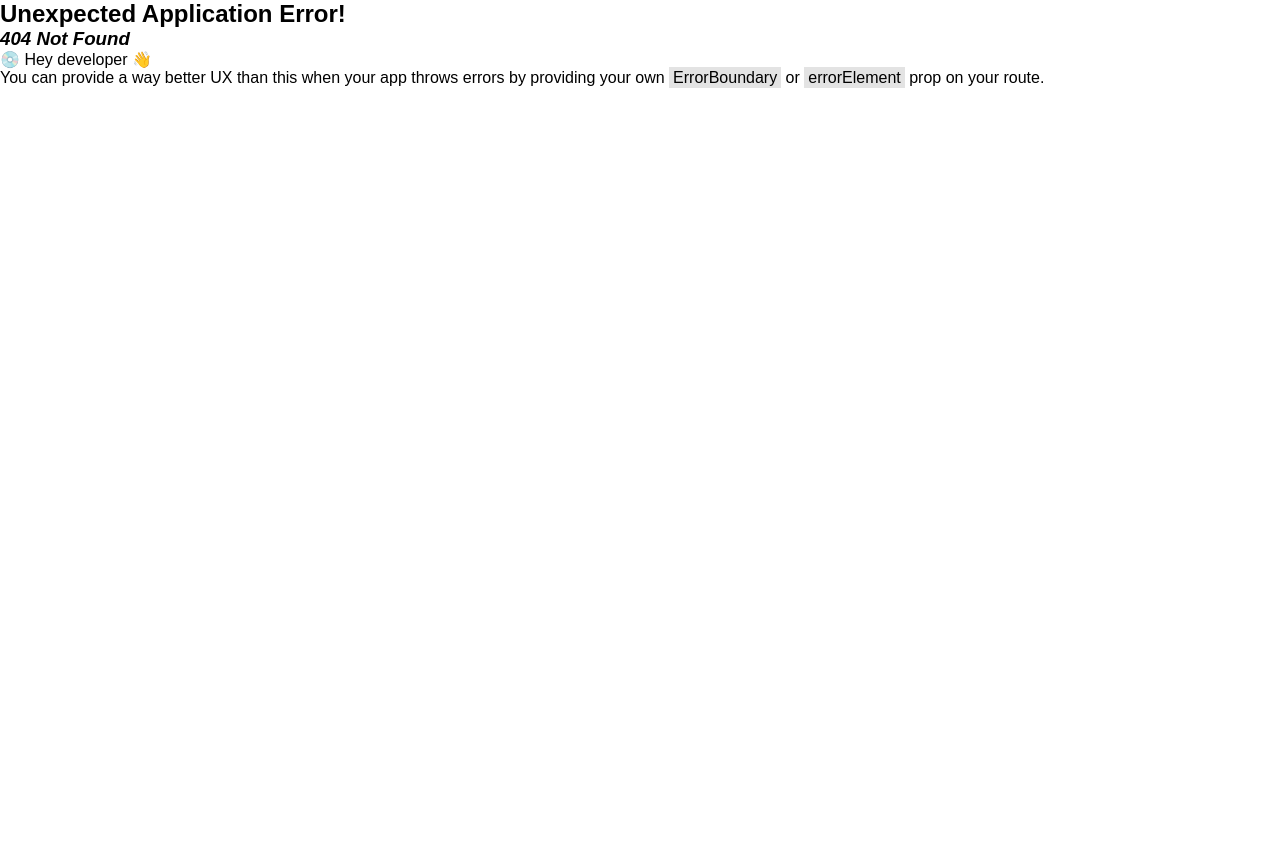
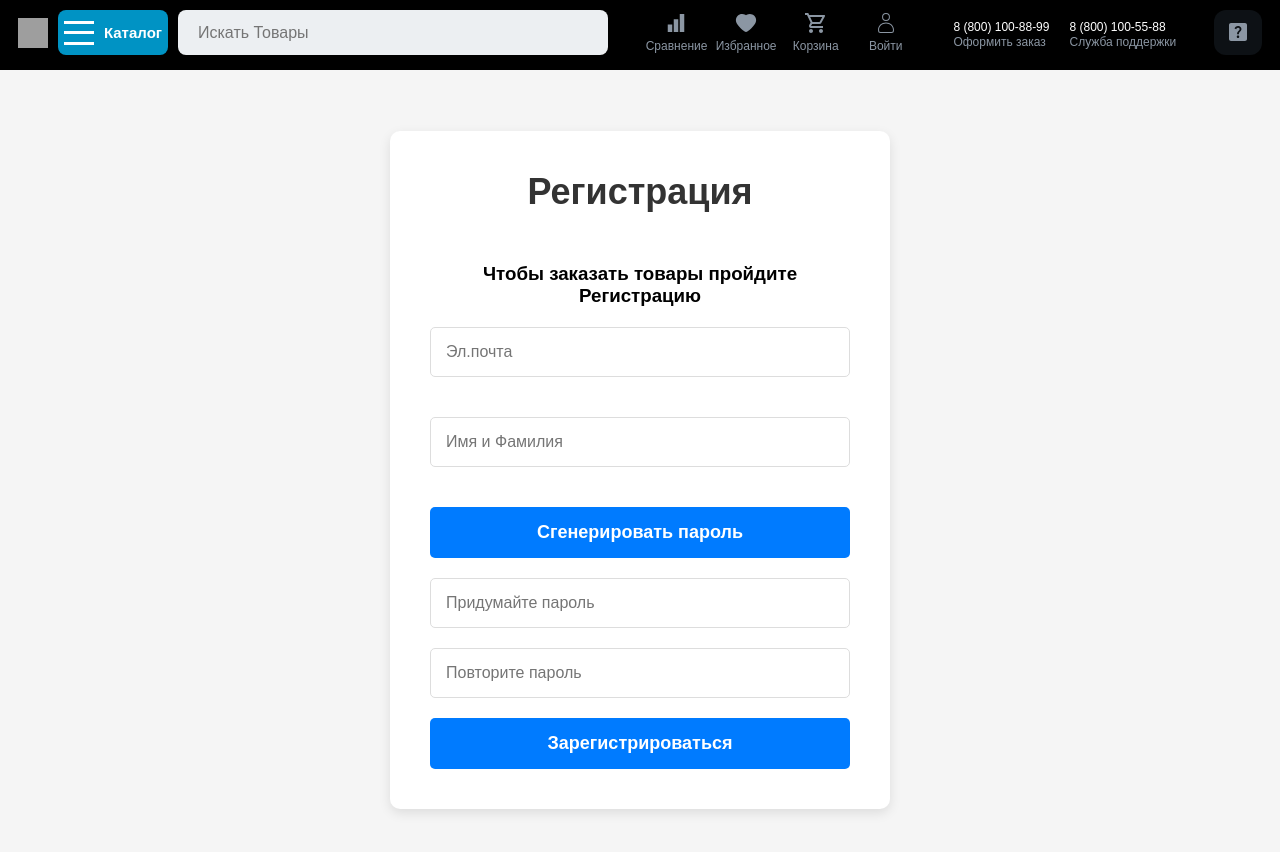
Before and after one commit to edilmazhitov/Technopark, a React (Vite) app: page /register in a window 1280 px wide. Before the commit this address had no page. Shown: the top 852 px of the page. Before the commit the page ends 800 px from the top, so only its background shows below. Built offline with nearby package versions, Linux system fonts and the light colour scheme; grey boxes are pictures that could not be loaded.

Commit message:
Register system 100%

```diff
--- a/db.json
+++ b/db.json
@@ -5,6 +5,20 @@
       "email": "maksat@gmail.ru",
       "login": "Max Birimkukov",
       "password": "SeniorFront-End_Devoper1!",
+      "balance": 0
+    },
+    {
+      "email": "zusupovaerkinai@gmail.com",
+      "password": "$2a$10$s9bv1N1eUpmHy0vEFJuTfuyA333n0oMk0eGUjfdfDFfZGhFZEpkvq",
+      "id": 2,
+      "login": "Эдил Мажитов",
+      "balance": 0
+    },
+    {
+      "email": "zusupovaerkinaai@gmail.com",
+      "password": "$2a$10$BZVld.GQcsF/fflXmeNyFeOxwPJJXxPY3B82AjTkRSxKVa0R35FOi",
+      "id": 3,
+      "login": "Эдил Мажитов",
       "balance": 0
     }
   ],
--- a/package.json
+++ b/package.json
@@ -20,7 +20,7 @@
     "json-server-auth": "^2.1.0",
     "react": "^18.2.0",
     "react-dom": "^18.2.0",
-    "react-hook-form": "^7.53.1",
+    "react-hook-form": "^7.53.2",
     "react-icons": "^5.3.0",
     "react-redux": "^9.1.2",
     "react-router-dom": "^6.27.0",
--- a/src/main.jsx
+++ b/src/main.jsx
@@ -1,10 +1,10 @@
 import { createRoot } from 'react-dom/client'
 import App from './App.jsx'
 import {Provider} from "react-redux";
-// import {store} from "./store/store.js";
+import {store} from "./store/store.js";
 
 createRoot(document.getElementById('root')).render(
-    // <Provider store={store}>
+    <Provider store={store}>
         <App/>
-    // </Provider>
+    </Provider>
 )
--- a/src/pages/Register/Register.jsx
+++ b/src/pages/Register/Register.jsx
@@ -1,151 +1,158 @@
-// import  { useState, useEffect } from 'react';
-// import './Register.scss';
-// import { useForm } from "react-hook-form";
-// import { useDispatch, useSelector } from "react-redux";
-// import { registerUser } from "../../store/reducers/user";
-//
-// const Register = () => {
-//
-//     const [userId, setUserId] = useState(1);
-//     const { register, handleSubmit, formState: { errors }, reset, watch } = useForm({ mode: "onBlur" });
-//     const dispatch = useDispatch();
-//     const { status, error } = useSelector(state => state.user);
-//
-//     const submitForm = (data) => {
-//         const { confirmPassword, ...other } = data;
-//
-//         const newUserId = userId;
-//         const newUser = {
-//             id: newUserId,
-//             email: other.email,
-//             login: other.name,
-//             password: other.password,
-//             balance: 0
-//         };
-//
-//         dispatch(registerUser(newUser));
-//         setUserId(userId + 1);
-//     };
-//
-//     useEffect(() => {
-//         if (status === 'success') {
-//             reset();
-//         }
-//     }, [status, reset]);
-//
-//     useEffect(() => {
-//         if (status === 'error') {
-//             console.log("Ошибка регистрации:", error);
-//         }
-//     }, [status, error]);
-//
-//     return (
-//         <section className='register'>
-//             <div className="container">
-//                 <form id="register-form" className="register__form" onSubmit={handleSubmit(submitForm)}>
-//                     <h1 className='register__title'>Регистрация</h1>
-//
-//                     <h3 className='register__subtitle'>Чтобы заказать товары пройдите Регистрацию</h3>
-//
-//                     <input
-//                         {...register('email', {
-//                             required: {
-//                                 message: 'Эл. почта обязательна',
-//                                 value: true
-//                             },
-//                             minLength: {
-//                                 message: 'Минимум 10 символов',
-//                                 value: 10
-//                             },
-//                             pattern: {
-//                                 message: 'Неправильный формат email',
-//                                 value: /^[^ ]+@[^ ]+\.[a-z]{2,5}$/
-//                             }
-//                         })}
-//                         placeholder='Эл.почта'
-//                         type="email"
-//                         autoComplete='email'
-//                     />
-//                     <p className='register__error'>
-//                         {errors.email && errors.email?.message}
-//                     </p>
-//
-//                     <input
-//                         {...register('name', {
-//                             required: {
-//                                 message: 'Имя и фамилия обязательны',
-//                                 value: true
-//                             },
-//                             minLength: {
-//                                 value: 3,
-//                                 message: "Минимум 3 символа"
-//                             },
-//                             pattern: {
-//                                 value: /^[A-Za-zА-Яа-яЁё]+(?:\s+[A-Za-zА-Яа-яЁё]+)+$/,
-//                                 message: "Имя и фамилия должны состоять из букв и хотя бы из двух слов"
-//                             }
-//                         })}
-//                         placeholder='Имя и Фамилия'
-//                         type="text"
-//                         autoComplete='name'
-//                     />
-//                     <p className='register__error'>
-//                         {errors.name && errors.name?.message}
-//                     </p>
-//
-//                     <button type="button" className='register__btn'>Сгенерировать пароль</button>
-//
-//                     <div className='register__block'>
-//                         <input
-//                             {...register('password', {
-//                                 required: {
-//                                     message: "Пароль обязателен",
-//                                     value: true
-//                                 },
-//                                 pattern: {
-//                                     value: /(?=.*[0-9])(?=.*[a-z])(?=.*[A-Z])[0-9a-zA-Z!@#$%^&*]{8,}/g,
-//                                     message: 'Пароль должен содержать минимум 8 символов, заглавную букву, число!'
-//                                 }
-//                             })}
-//                             placeholder='Придумайте пароль'
-//                             type={'password'}
-//                             autoComplete="new-password"
-//                         />
-//                         <p className='register__error'>
-//                             {errors.password && errors.password?.message}
-//                         </p>
-//                     </div>
-//
-//                     <div className='register__block'>
-//                         <input
-//                             {...register('confirmPassword', {
-//                                 required: {
-//                                     message: "Подтвердите пароль",
-//                                     value: true
-//                                 },
-//                                 validate: {
-//                                     matchesPreviousPassword: value =>
-//                                         value === watch('password') || "Пароли не совпадают"
-//                                 }
-//                             })}
-//                             placeholder='Повторите пароль'
-//                             type='password'
-//                             autoComplete="new-password"
-//                         />
-//                         <p className='register__error'>
-//                             {errors.confirmPassword && errors.confirmPassword?.message}
-//                         </p>
-//                     </div>
-//
-//                     <button type="submit" disabled={status === 'loading'}>Зарегистрироваться</button>
-//
-//                     {status === 'error' && <p className="register__error">Ошибка при регистрации</p>}
-//                 </form>
-//             </div>
-//         </section>
-//
-//
-//     );
-// };
-//
-// export default Register;
+import { useState, useEffect } from 'react';
+import './Register.scss';
+import { useForm } from "react-hook-form";
+import { useDispatch, useSelector } from "react-redux";
+import { registerUser } from "../../store/reducers/user.js";
+
+const Register = () => {
+    const [userId, setUserId] = useState(1);
+    const { register, handleSubmit, formState: { errors }, reset, watch, trigger, getValues } = useForm({ mode: "onBlur" });
+    const dispatch = useDispatch();
+    const { status, error } = useSelector(state => state.user);
+
+    const submitForm = (data) => {
+        const { email, name, password } = data;
+
+        const newUserId = userId;
+        const newUser = {
+            id: newUserId,
+            email: email,
+            login: name,
+            password: password,
+            balance: 0
+        };
+
+        dispatch(registerUser(newUser));
+        setUserId(userId + 1);
+    };
+
+
+    useEffect(() => {
+        if (status === 'success') {
+            reset();
+        }
+    }, [status, reset]);
+
+    useEffect(() => {
+        if (status === 'error') {
+            console.log("Ошибка регистрации:", error);
+        }
+    }, [status, error]);
+
+    useEffect(() => {
+        const subscription = watch((_, { name }) => {
+            if (name === 'password') {
+                trigger('confirmPassword');
+            }
+        });
+
+        return () => subscription.unsubscribe();
+    }, [watch, trigger]);
+
+    return (
+        <section className='register'>
+            <div className="container">
+                <form id="register-form" className="register__form" onSubmit={handleSubmit(submitForm)}>
+                    <h1 className='register__title'>Регистрация</h1>
+                    <h3 className='register__subtitle'>Чтобы заказать товары пройдите Регистрацию</h3>
+
+                    <input
+                        {...register('email', {
+                            required: {
+                                message: 'Эл. почта обязательна',
+                                value: true
+                            },
+                            minLength: {
+                                message: 'Минимум 10 символов',
+                                value: 10
+                            },
+                            pattern: {
+                                message: 'Неправильный формат email',
+                                value: /^[^ ]+@[^ ]+\.[a-z]{2,5}$/
+                            }
+                        })}
+                        placeholder='Эл.почта'
+                        type="email"
+                        autoComplete='email'
+                    />
+                    <p className='register__error'>
+                        {errors.email && errors.email?.message}
+                    </p>
+
+                    <input
+                        {...register('name', {
+                            required: {
+                                message: 'Имя и фамилия обязательны',
+                                value: true
+                            },
+                            minLength: {
+                                value: 3,
+                                message: "Минимум 3 символа"
+                            },
+                            pattern: {
+                                value: /^[A-Za-zА-Яа-яЁё]+(?:\s+[A-Za-zА-Яа-яЁё]+)+$/,
+                                message: "Имя и фамилия должны состоять из букв и хотя бы из двух слов"
+                            }
+                        })}
+                        placeholder='Имя и Фамилия'
+                        type="text"
+                        autoComplete='name'
+                    />
+                    <p className='register__error'>
+                        {errors.name && errors.name?.message}
+                    </p>
+
+                    <button type="button" className='register__btn'>Сгенерировать пароль</button>
+
+                    <div className='register__block'>
+                        <input
+                            {...register('password', {
+                                required: {
+                                    message: "Пароль обязателен",
+                                    value: true
+                                },
+                                pattern: {
+                                    value: /(?=.*[0-9])(?=.*[a-z])(?=.*[A-Z])[0-9a-zA-Z!@#$%^&*]{8,}/g,
+                                    message: 'Пароль должен содержать минимум 8 символов, заглавную букву, число!'
+                                }
+                            })}
+                            placeholder='Придумайте пароль'
+                            type={'password'}
+                            autoComplete="new-password"
+                        />
+                        <p className='register__error'>
+                            {errors.password && errors.password?.message}
+                        </p>
+                    </div>
+
+                    <div className='register__block'>
+                        <input
+                            {...register('confirmPassword', {
+                                required: {
+                                    message: "Подтвердите пароль",
+                                    value: true
+                                },
+                                validate: value =>
+                                    value === getValues('password') || "Пароли не совпадают"
+                            })}
+                            placeholder='Повторите пароль'
+                            type='password'
+                            autoComplete="new-password"
+                        />
+                        <p className='register__error'>
+                            {errors.confirmPassword && errors.confirmPassword?.message}
+                        </p>
+                    </div>
+
+                    <button type="submit" disabled={status === 'loading'}>Зарегистрироваться</button>
+
+                    {status === 'error' ? <p className="register__error">Ошибка при регистрации</p> :
+                        status === 'success' ? <p className="register__error" style={{ color: 'green' }}>Успешная регистрация</p> :
+                            status === 'loading' ? <p className="register__error" style={{ color: 'yellow' }}>Загрузка обработки данных</p> : ''}
+                </form>
+            </div>
+        </section>
+    );
+};
+
+export default Register;
--- a/src/store/reducers/user.js
+++ b/src/store/reducers/user.js
@@ -1,47 +1,47 @@
-// import { createAsyncThunk, createSlice } from "@reduxjs/toolkit";
-// import axios from "axios";
-//
-// export const registerUser = createAsyncThunk(
-//     'post/registerUser',
-//     async (arg, { rejectWithValue }) => {
-//         try {
-//             const res = await axios.post('http://localhost:5000/register', arg);
-//
-//             if (res.status !== 201) {
-//                 throw new Error('Ошибка при регистрации');
-//             }
-//
-//             return res.data.user;
-//         } catch (err) {
-//             console.error("Registration error:", err);
-//             return rejectWithValue(err.response ? err.response.data : err.message);
-//         }
-//     }
-// );
-//
-// const user = createSlice({
-//     name: 'user',
-//     initialState: {
-//         user: null,
-//         status: 'idle',
-//         error: null
-//     },
-//     reducers: {},
-//     extraReducers: (builder) => {
-//         builder
-//             .addCase(registerUser.pending, (state) => {
-//                 state.status = 'loading';
-//                 state.error = null;
-//             })
-//             .addCase(registerUser.rejected, (state, action) => {
-//                 state.status = 'error';
-//                 state.error = action.payload;
-//             })
-//             .addCase(registerUser.fulfilled, (state, action) => {
-//                 state.status = 'success';
-//                 state.user = action.payload;
-//             });
-//     }
-// });
-//
-// export default user.reducer;
+import { createAsyncThunk, createSlice } from "@reduxjs/toolkit";
+import axios from "axios";
+
+export const registerUser = createAsyncThunk(
+    'post/registerUser',
+    async (arg, { rejectWithValue }) => {
+        try {
+            const res = await axios.post('http://localhost:5000/register', arg);
+
+            if (res.status !== 201) {
+                throw new Error('Ошибка при регистрации');
+            }
+
+            return res.data.user;
+        } catch (err) {
+            console.error("Registration error:", err);
+            return rejectWithValue(err.response ? err.response.data : err.message);
+        }
+    }
+);
+
+const user = createSlice({
+    name: 'user',
+    initialState: {
+        user: null,
+        status: 'idle',
+        error: null
+    },
+    reducers: {},
+    extraReducers: (builder) => {
+        builder
+            .addCase(registerUser.pending, (state) => {
+                state.status = 'loading';
+                state.error = null;
+            })
+            .addCase(registerUser.rejected, (state, action) => {
+                state.status = 'error';
+                state.error = action.payload;
+            })
+            .addCase(registerUser.fulfilled, (state, action) => {
+                state.status = 'success';
+                state.user = action.payload;
+            });
+    }
+});
+
+export default user.reducer;
--- a/src/store/store.js
+++ b/src/store/store.js
@@ -1,8 +1,9 @@
-// import {configureStore} from "@reduxjs/toolkit";
-// import user from "./reducers/user";
-//
-// export const store = configureStore({
-//     reducer: {
-//         user
-//     }
-// })
+import { configureStore } from "@reduxjs/toolkit";
+import user from "./reducers/user.js";
+
+
+export const store = configureStore({
+    reducer: {
+        user
+    }
+})
```
Also changed, not shown: src/routing/routing.jsx (+38 -38 lines), src/pages/Register/Register.scss (indentation only), 1 other file (tests, documents, lock files or other folders).
